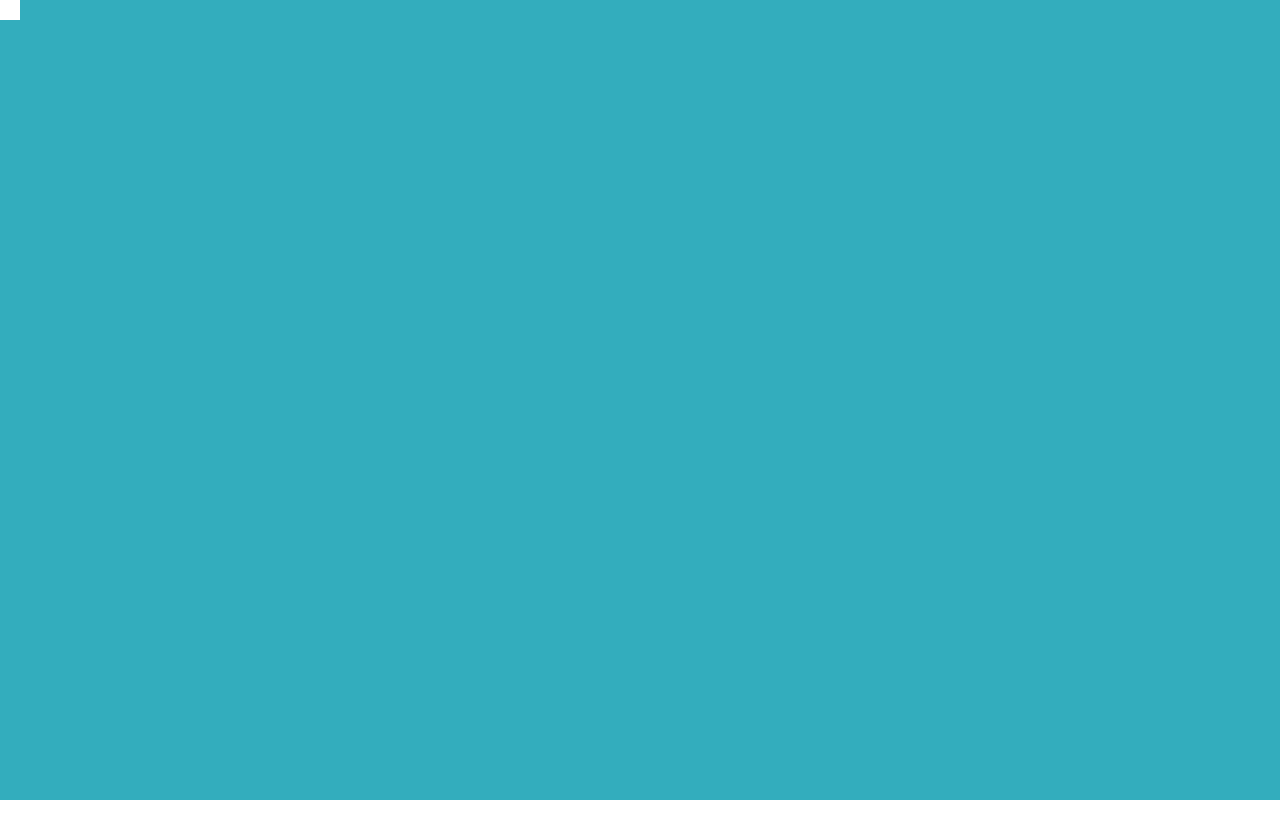
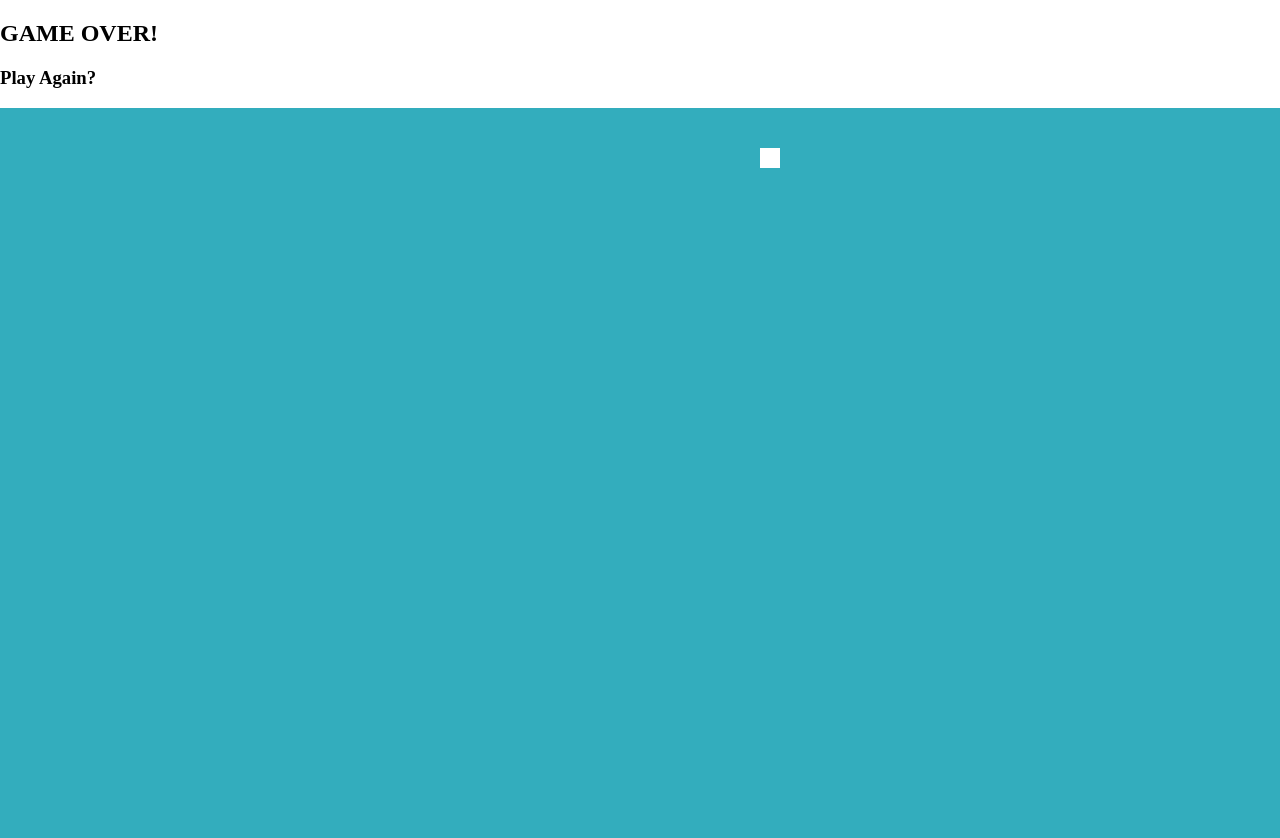
Before and after one commit to Munozj/Snake, a plain HTML site: page public_html/index.html in a window 1280 px wide. Before the commit the page ends 800 px from the top, so only its background shows below. Drawn offline with Linux system fonts and the light colour scheme.

Commit message:
no message

```diff
--- a/public_html/index.html
+++ b/public_html/index.html
@@ -12,6 +12,11 @@ and open the template in the editor.
         <link rel="stylesheet" type="text/css" href="css/style.css">
     </head>
     <body>
+        <section>
+            <h1>GAME OVER!</h1>
+            <h3>Play Again?</h3>
+        </section>
+
         <canvas id="game-screen"></canvas>
 
         <script src="js/snake.js"></script>
--- a/public_html/js/snake.js
+++ b/public_html/js/snake.js
@@ -14,15 +14,17 @@ var context;
 var screenWidth;
 var screenHeight;
 
+var gameState;
+
 /* ---------------------------------------------------------------------------
  * Executing game code
  * ---------------------------------------------------------------------------
  */
 
 gameInitialize();
+snakeInitialize();
 foodInitialize();
-snakeInitialize();
-setInterval(gameLoop, 1000/30);
+setInterval(gameLoop, 1000 / 30);
 
 /* ---------------------------------------------------------------------------
  * Game Functions
@@ -38,14 +40,18 @@ function gameInitialize() {
     canvas.width = screenWidth;
     canvas.height = screenHeight;
 
-    document.addEventListener("keydown", keyboardHandler );
+    document.addEventListener("keydown", keyboardHandler);
+
+    setState("PLAY");
 }
 
 function gameLoop() {
     gameDraw();
+    if (gameState == "PLAY") {
         snakeUpdate();
         snakeDraw();
         foodDraw();
+    }
 
 }
 
@@ -67,13 +73,13 @@ function gameDraw() {
     snakeSize = 20;
     snakeDirection = "down";
 
-    for(var index = snakeLength - 1; index >= 0; index--) {
-        snake.push( {x: index, y: 0} );
+    for (var index = snakeLength - 1; index >= 0; index--) {
+        snake.push({x: index, y: 0});
     }
 }
 
 function snakeDraw() {
-     for(var index  = 0; index < snake.length; index++) {
+    for (var index = 0; index < snake.length; index++) {
         context.fillStyle = "white";
         context.fillRect(snake[index].x * snakeSize, snake[index].y * snakeSize, snakeSize, snakeSize);
     }
@@ -83,20 +89,21 @@ function gameDraw() {
     var snakeHeadX = snake[0].x;
     var snakeHeadY = snake[0].y;
 
-     if(snakeDirection == "down") {
+    if (snakeDirection == "down") {
         snakeHeadY++;
     }
-     else if(snakeDirection == "right"){
+    else if (snakeDirection == "right") {
         snakeHeadX++;
     }
-     else if(snakeDirection == "up"){
+    else if (snakeDirection == "up") {
         snakeHeadY--;
     }
-     else if(snakeDirection == "left"){
+    else if (snakeDirection == "left") {
         snakeHeadX--;
     }
 
     checkFoodCollisions(snakeHeadX, snakeHeadY);
+    checkWallCollisions(snakeHeadX, snakeHeadY);
 
     var snakeTail = snake.pop();
     snakeTail.x = snakeHeadX;
@@ -114,6 +121,7 @@ function gameDraw() {
         x: 0,
         y: 0
     };
+    setFoodPosition();
 }
 
 function foodDraw() {
@@ -122,8 +130,8 @@ function gameDraw() {
 }
 
 function setFoodPosition() {
-     var randomX = Math.floor(Math.random() * (screenWidth));
-     var randomY = Math.floor(Math.random() * (screenHeight));
+    var randomX = Math.floor(Math.random() * screenWidth);
+    var randomY = Math.floor(Math.random() * screenHeight);
 
     food.x = Math.floor(randomX / snakeSize);
     food.y = Math.floor(randomY / snakeSize);
@@ -136,16 +144,16 @@ function gameDraw() {
 function keyboardHandler(event) {
     console.log(event);
 
-     if(event.keyCode == "39" && snakeDirection != "left") {
+    if (event.keyCode == "39" && snakeDirection != "left") {
         snakeDirection = "right";
     }
-     else if(event.keyCode == "40" && snakeDirection != "up") {
+    else if (event.keyCode == "40" && snakeDirection != "up") {
         snakeDirection = "down";
     }
-     else if(event.keyCode == "38" && snakeDirection != "down") {
+    else if (event.keyCode == "38" && snakeDirection != "down") {
         snakeDirection = "up";
     }
-     else if(event.keyCode == "37" && snakeDirection != "right") {
+    else if (event.keyCode == "37" && snakeDirection != "right") {
         snakeDirection = "left";
     }
 }
@@ -156,7 +164,7 @@ function gameDraw() {
  */
 
 function checkFoodCollisions(snakeHeadX, snakeHeadY) {
-        if(snakeHeadX == food.x && snakeHeadY == food.y) {
+    if (snakeHeadX == food.x && snakeHeadY == food.y) {
         snake.push({
             x: 0,
             y: 0
@@ -164,3 +172,18 @@ function gameDraw() {
         snakeLength++;
     }
 }
+
+function checkWallCollisions(snakeHeadX, snakeHeadY) {
+    if (snakeHeadX * snakeSize >= screenWidth || snakeHeadX * snakeSize < 0) {
+        setState("GAME OVER");
+    }
+}
+
+/* ------------------------------------------------------------------------
+ * Game State Handling
+ * ------------------------------------------------------------------------
+ */
+
+function setState(state) {
+    gameState = state;
+}
```
Lines whose indentation alone changed are shown as unchanged.
